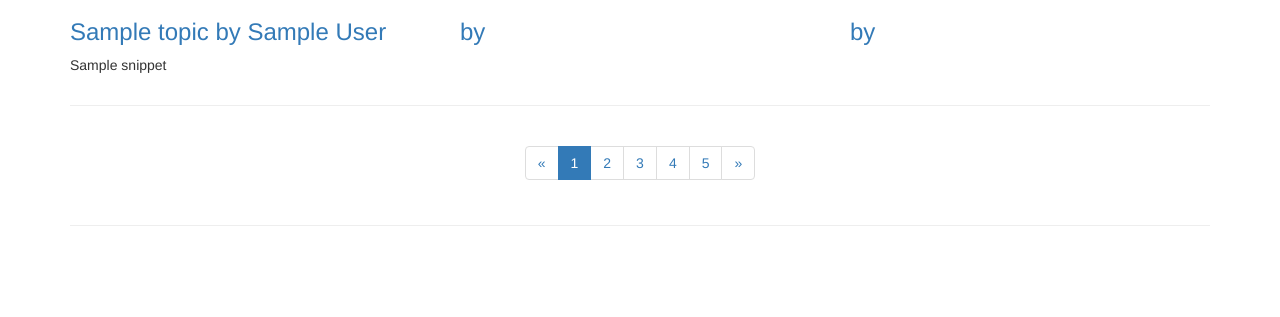
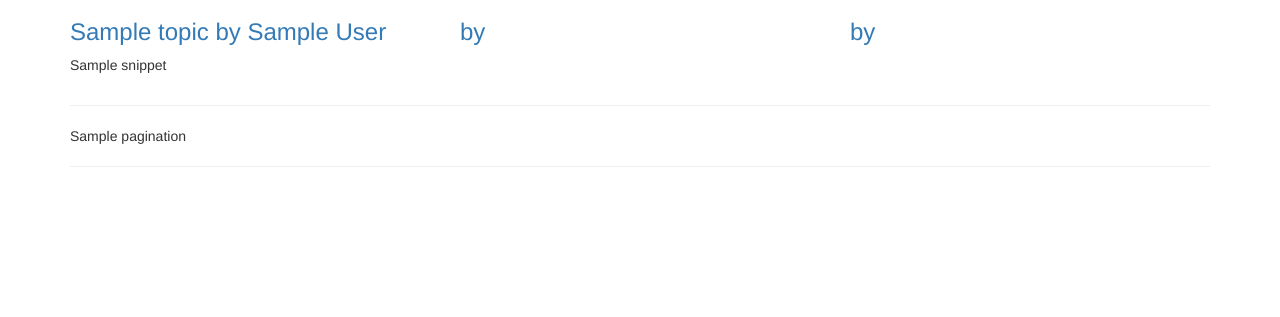
Before and after one commit to PreethiJC/Atheneum, a Flask app: template app/templates/list.html in a window 1280 px wide. Shown: the part 483-800 px from the top of the page. Run offline with Flask 2, Linux system fonts and the light colour scheme; the template is opened without the code that fills it: most values are stand-ins (such as "Sample title", 1, 10 or a date in 2020); grey boxes marked "Sample" are stand-in pictures; some libraries are stand-ins or nearby versions.

Commit message:
Pagination Front-end

```diff
--- a/app/routes.py
+++ b/app/routes.py
@@ -2,6 +2,7 @@ from app import app
 from flask import render_template, session
 from pymongo import MongoClient
 from app.helpers import Helpers as Helpers
+
 
 helper = Helpers()
 
@@ -27,10 +28,12 @@ def book_list():
     client = MongoClient("localhost", 27017, maxPoolSize=50)
     db = client.mobilism
     collection = db['children']
-    book_list = collection.find({})
+    cursor = collection.find().skip(0).limit(6)
+    book_list = [x for x in cursor]
     book_details, session_details = helper.get_list_details(book_list[:6])
+    pagination = helper.get_pagination(cursor)
     session['details'] = session_details
-    return render_template('list.html', title='List', book_list=book_details)
+    return render_template('list.html', title='List', book_list=book_details, pagination=pagination)
 
 @app.route('/details/<id>')
 def book_details(id):
--- a/app/templates/list.html
+++ b/app/templates/list.html
@@ -1,6 +1,7 @@
 {% extends 'base.html' %}
 {% block content %}
     <!-- Page Content -->
+
     <div class="container">
 
         <!-- Page Header -->
@@ -31,37 +32,10 @@
             <hr>
         {% endfor %}
         <!-- /.row -->
-
         <!-- Pagination -->
-        <div class="row text-center">
-            <div class="col-lg-12">
-                <ul class="pagination">
-                    <li>
-                        <a href="#">&laquo;</a>
-                    </li>
-                    <li class="active">
-                        <a href="#">1</a>
-                    </li>
-                    <li>
-                        <a href="#">2</a>
-                    </li>
-                    <li>
-                        <a href="#">3</a>
-                    </li>
-                    <li>
-                        <a href="#">4</a>
-                    </li>
-                    <li>
-                        <a href="#">5</a>
-                    </li>
-                    <li>
-                        <a href="#">&raquo;</a>
-                    </li>
-                </ul>
-            </div>
-        </div>
+        {{ pagination | safe}}
         <!-- /.row -->
-
         <hr>
+    </div>
 
 {% endblock %}
```
Also changed, not shown: app/helpers.py (+25 -5 lines), app/static/css/bootstrap.css, 1 other file.
